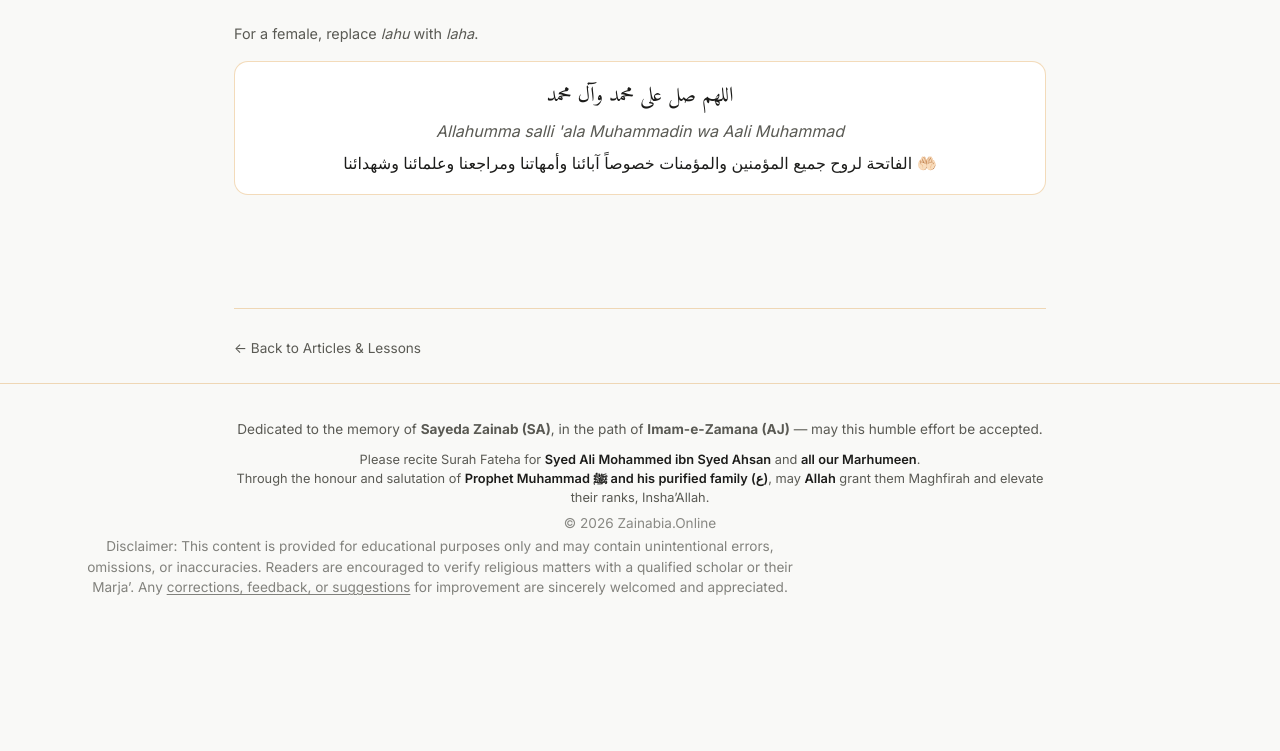
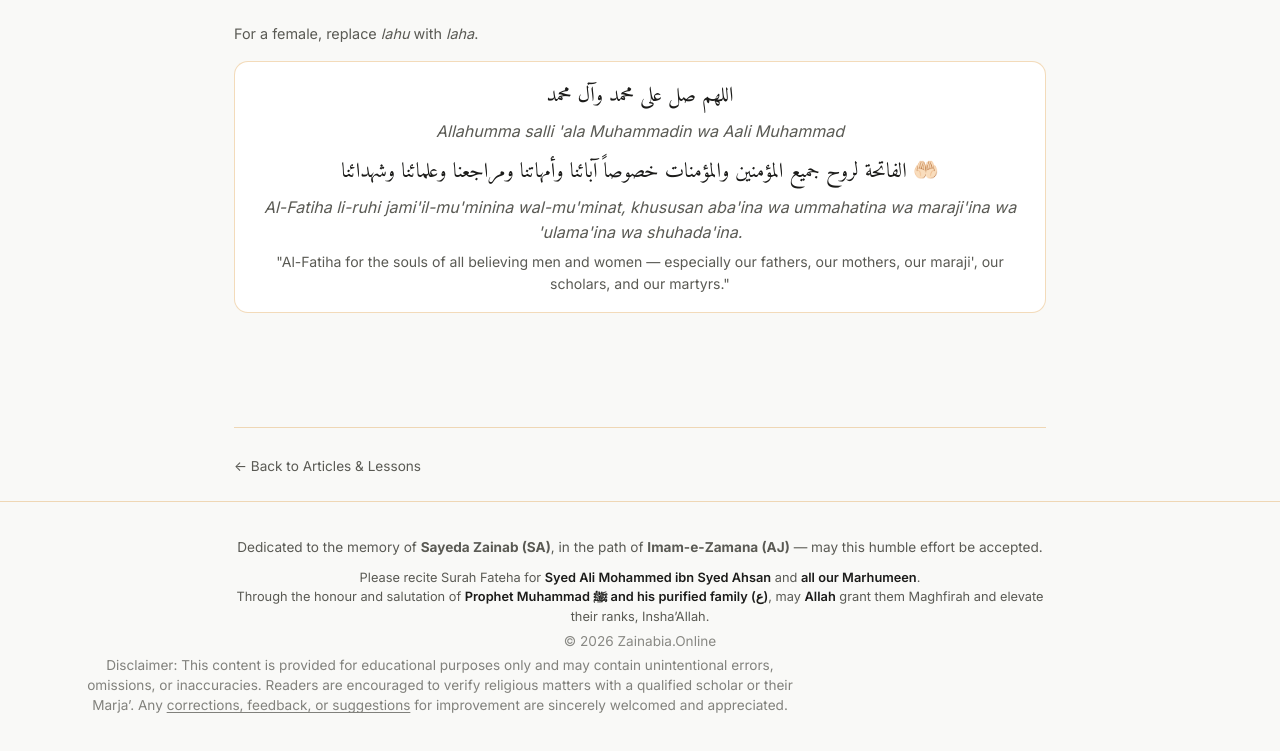
Before and after one commit to AllyLabs12/Zainabia.Online, a plain HTML site: page articles/namaz-e-janazah.html in a window 1280 px wide. Shown: the part 3916-4667 px from the top of the page. Before the commit the page ends 4548 px from the top, so only its background shows below. Drawn offline with Linux system fonts and the light colour scheme.

Commit message:
Add missing transliteration for the closing Fatiha dedication line
The final callout's Fatiha-dedication line (for Marhumeen, maraji',
ulama, and shuhada) had Arabic but no transliteration or English
gloss, unlike every other quoted phrase in the article.

Co-Authored-By: Claude Sonnet 5 <noreply@anthropic.com>
Claude-Session: https://claude.ai/code/session_0197P1MEyciDGeaZkeMF9tPo

```diff
--- a/articles/namaz-e-janazah.html
+++ b/articles/namaz-e-janazah.html
@@ -305,7 +305,9 @@
       <div class="nj-callout">
         <span class="nj-ar">اللهم صل على محمد وآل محمد</span>
         <span class="nj-translit">Allahumma salli 'ala Muhammadin wa Aali Muhammad</span>
-        <span style="display:block; margin-top:.5rem;">الفاتحة لروح جميع المؤمنين والمؤمنات خصوصاً آبائنا وأمهاتنا ومراجعنا وعلمائنا وشهدائنا 🤲🏻</span>
+        <span class="nj-ar" style="display:block; margin-top:.8rem;">الفاتحة لروح جميع المؤمنين والمؤمنات خصوصاً آبائنا وأمهاتنا ومراجعنا وعلمائنا وشهدائنا 🤲🏻</span>
+        <span class="nj-translit">Al-Fatiha li-ruhi jami'il-mu'minina wal-mu'minat, khususan aba'ina wa ummahatina wa maraji'ina wa 'ulama'ina wa shuhada'ina.</span>
+        <span style="display:block; font-size:.88rem; color:var(--text-muted);">"Al-Fatiha for the souls of all believing men and women — especially our fathers, our mothers, our maraji', our scholars, and our martyrs."</span>
       </div>
     </article>
 
```
